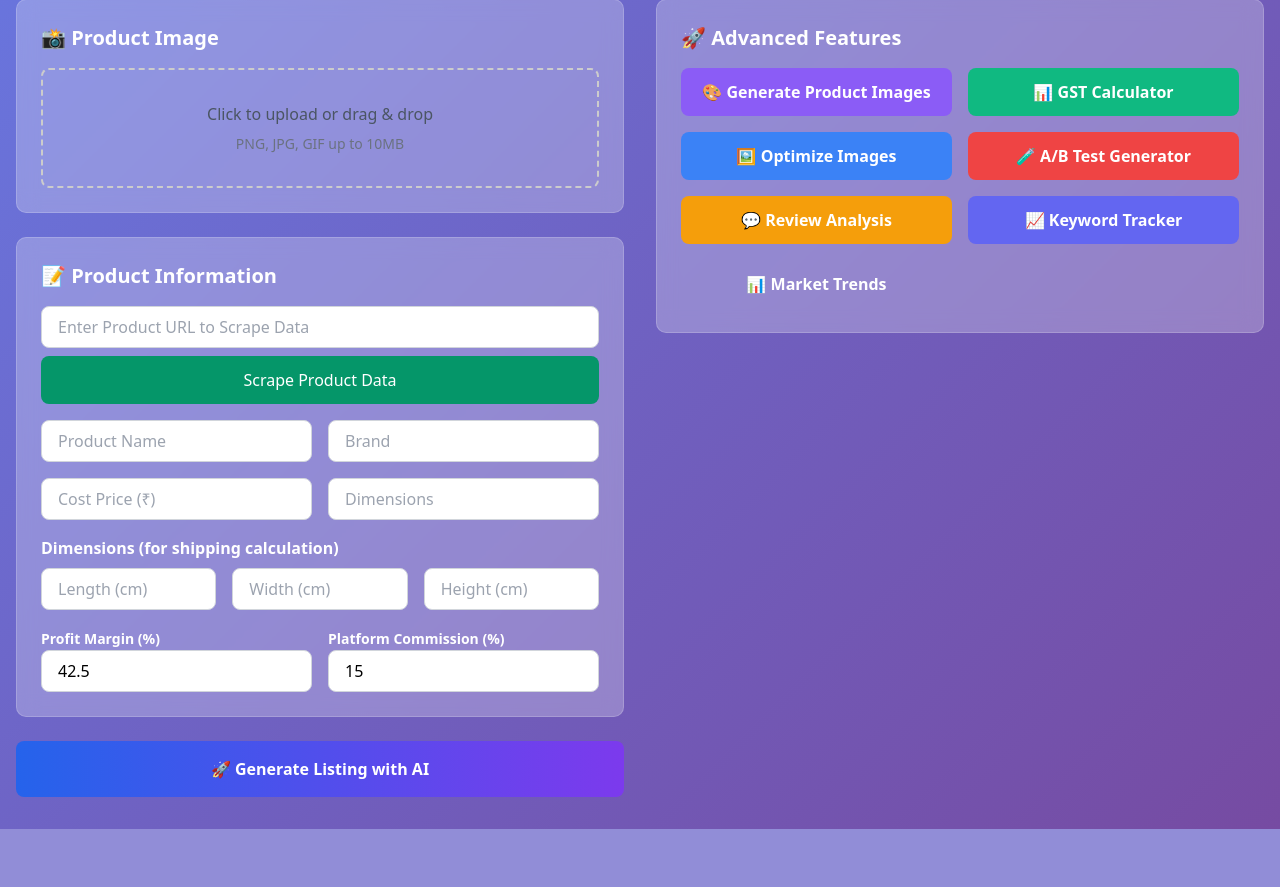
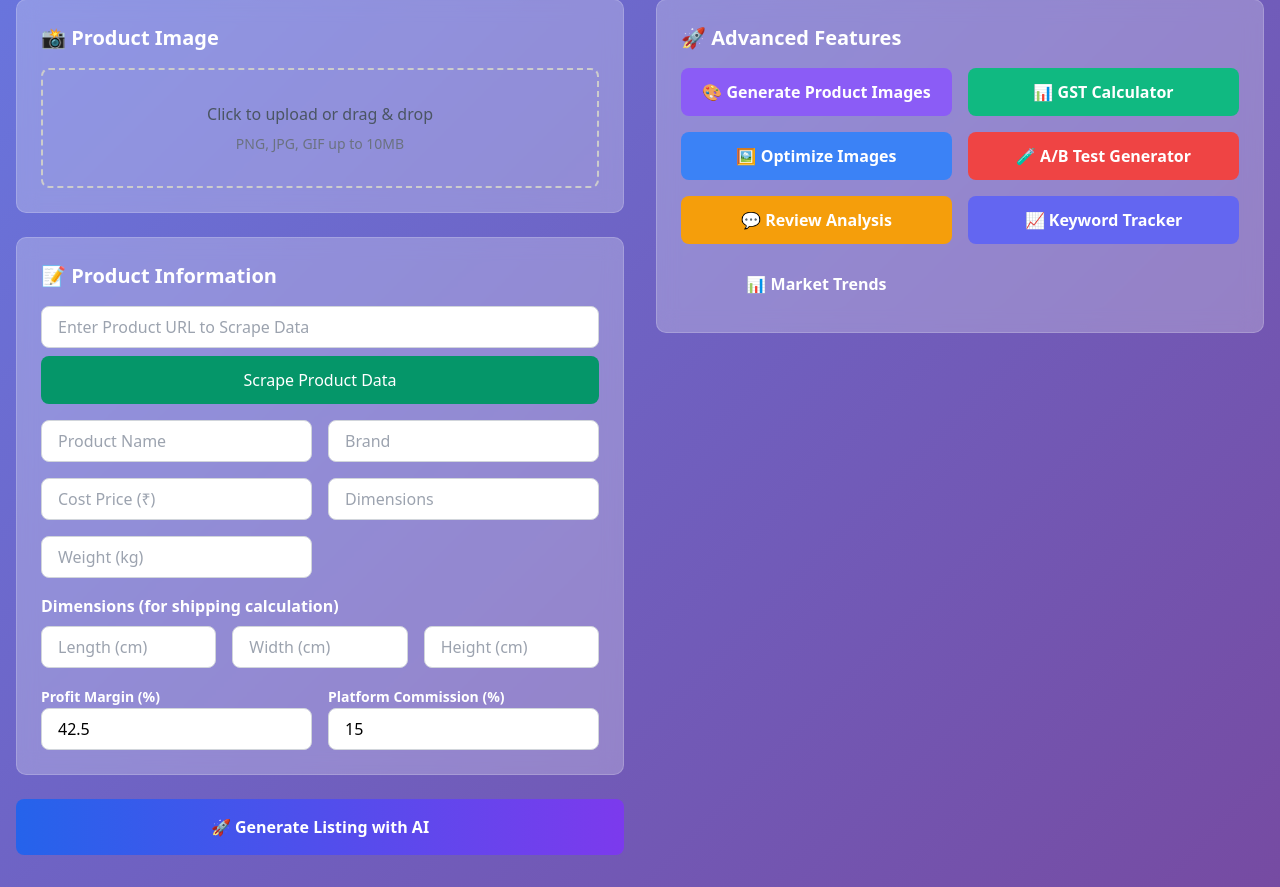
Before and after one commit to RCBKSK/List, a Flask app: page / in a window 1280 px wide. Shown: the part 493-1380 px from the top of the page. Before the commit the page ends 1322 px from the top, so only its background shows below. Run offline with Flask 3, Linux system fonts and the light colour scheme.

Commit message:
Assistant checkpoint: Fix React error and add missing weight field
Assistant generated file changes:
- templates/index.html: Fix React error by correcting function call in useEffect, Add missing weight field to productInfo state, Add weight input field to the product information form

---

User prompt:

when i try to enter cost price

The above error occurred in the <App> component:

    at App (<anonymous>:28:19)

Consider adding an error boundary to your tree to customize error handling behavior.
Visit https://reactjs.org/link/error-boundaries to learn more about error boundaries.
Script error.

Replit-Commit-Author: Assistant
Replit-Commit-Session-Id: ecba6d80-7dea-4969-a6de-bfa3bdbfbca3

```diff
--- a/templates/index.html
+++ b/templates/index.html
@@ -53,6 +53,7 @@
                 brand: '',
                 dimensions: '',
                 costPrice: '',
+                weight: '',
                 length: '',
                 width: '',
                 height: '',
@@ -342,7 +343,7 @@
 
             useEffect(() => {
                 if (productInfo.costPrice) {
-                    calculatePrice();
+                    calculatePricing();
                 }
             }, [productInfo.costPrice, productInfo.profitMargin, productInfo.platformCommission, productInfo.length, productInfo.width, productInfo.height]);
 
@@ -765,6 +766,13 @@
                                         placeholder="Dimensions"
                                         value={productInfo.dimensions}
                                         onChange={(e) => setProductInfo({...productInfo, dimensions: e.target.value})}
+                                        className="px-4 py-2 rounded-lg border border-gray-300 focus:ring-2 focus:ring-blue-500"
+                                    />
+                                    <input
+                                        type="number"
+                                        placeholder="Weight (kg)"
+                                        value={productInfo.weight}
+                                        onChange={(e) => setProductInfo({...productInfo, weight: e.target.value})}
                                         className="px-4 py-2 rounded-lg border border-gray-300 focus:ring-2 focus:ring-blue-500"
                                     />
                                 </div>
```
